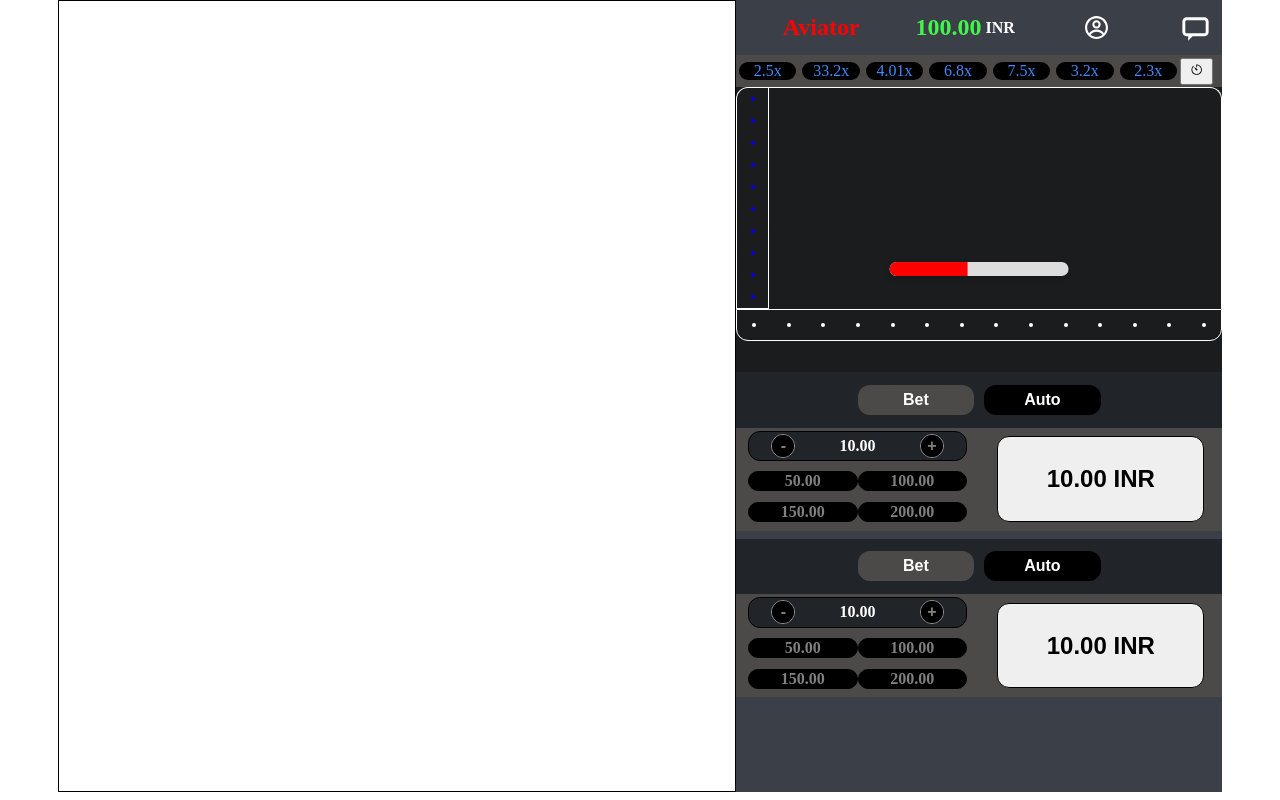
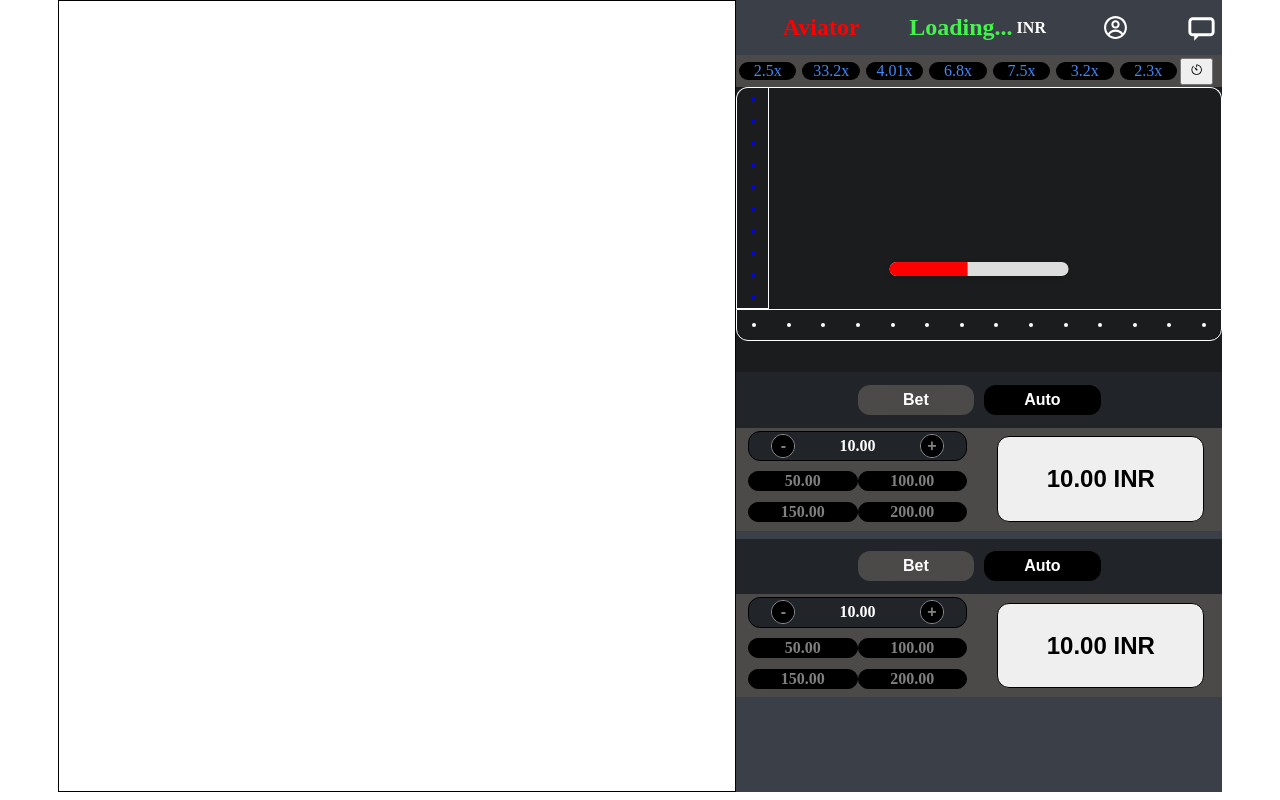
Before and after one commit to samarOctane/SohiBetFrontend, a React (Create React App) app: page /Bet in a window 1280 px wide. Built offline with nearby package versions, Linux system fonts and the light colour scheme; no server answers.

Commit message:
check money from backend

```diff
--- a/src/App.jsx
+++ b/src/App.jsx
@@ -9,11 +9,17 @@
 import Check from './Games/Aviator/Check';
 import Login from './LoginSignup/Login/Login';
 import Signup from './LoginSignup/SignUp/Signup';
+import MoneyInput from './UserMoney/MoneyInput';
 
 const App = createBrowserRouter([
   {
     path: "/",
     element: <Home />,
+
+  },
+  {
+    path: "/MoneyInput",
+    element: <MoneyInput/>,
 
   },
   {
--- a/src/Games/Aviator/Aviator.css
+++ b/src/Games/Aviator/Aviator.css
@@ -267,9 +267,6 @@
     display: flex;
     align-items: center;
     justify-content: center;
-    /* background-image: url('../../../public/flying aviator.gif');
-    background-size: contain;
-    background-repeat: no-repeat; */
 
     position: absolute;
     top: 50%;
--- a/src/Games/Aviator/Aviator.jsx
+++ b/src/Games/Aviator/Aviator.jsx
@@ -1,4 +1,4 @@
-import { React, useState, useEffect } from 'react'
+import { React, useState, useEffect, useCallback } from 'react'
 import { Link } from 'react-router-dom';
 import './Aviator.css'
 import { FaRupeeSign } from "react-icons/fa";
@@ -9,6 +9,7 @@
 import PredictionHistory from './PredictionHistory';
 import WaitProgress from './WaitProgress';
 import { CgProfile } from "react-icons/cg";
+import MoneyInput from '../../UserMoney/MoneyInput';
 
 const Aviator = ({ increaserFirstEarned, earnedFirst, handleBlur2, betAmount2, isEditing2, handleClick2, handleChange2, betAmount1, isEditing, handleBlur1, handleChange1, handleClick1, addMoney2, money2, addedMoney2, canCollect2, collectMoney2, moneyDeducted2, addMoneyClicked2, firstBetValue, secondBetValue, increaseBet1, increaseBet2, decreaseBet1, decreaseBet2, money, addedMoney, balance, addMoney, collectMoney, multiplier, waiting, addMoneyClicked, moneyDeducted, canCollect }) => {
 
@@ -44,8 +45,31 @@
         transition: "opacity 3s linear, top 1s linear",
     };
 
+    ////////////////////////////////////////////////////////////////////////////////////////////
+    const [savedMoney, setSavedMoney] = useState(null);
+
+    const fetchMoney = useCallback(async () => {
+        try {
+            const response = await fetch("http://localhost:5200/money");
+            const data = await response.json();
+            if (data.latestMoney) {
+                setSavedMoney(data.latestMoney.amount);
+            }
+        } catch (error) {
+            console.error("Error fetching money:", error);
+        }
+    }, []);
+
+    useEffect(() => {
+        fetchMoney();
+    }, [fetchMoney]);
+
+    //////////////////////////////////////////////////////////////////////////////////////////////
     return (
         <div className="MainBox">
+            <div>
+                <MoneyInput balance={balance} fetchMoney={fetchMoney} />
+            </div>
             <div className="anotheSideBox">
 
             </div>
@@ -63,7 +87,10 @@
                         <div style={{
                             display: "flex", justifyContent: "center",
                             alignItems: "center"
-                        }}><div id="money"><h4 style={{ margin: "0", color: "#42f54b", fontSize: "3vh" }}>{balance.toFixed(2)}</h4><h4 style={{ marginLeft: "4px", color: "white", marginTop: "1px", fontSize: "2vh" }}>INR</h4></div></div>
+                        }}><div id="money">
+                                <h4 style={{ margin: "0", color: "#42f54b", fontSize: "3vh" }}>{savedMoney !== null ? `${savedMoney.toFixed(2)}` : "Loading..."}</h4>
+
+                                <h4 style={{ marginLeft: "4px", color: "white", marginTop: "1px", fontSize: "2vh" }}>INR</h4></div></div>
                         <div className="profile">
                             <Link to="/Signup" style={{ display: "flex", justifyContent: "center", alignItems: "center" }}>
                                 <CgProfile id="profile" />
--- /dev/null
+++ b/src/UserMoney/MoneyInput.jsx
@@ -0,0 +1,56 @@
+import { useState, useEffect, useCallback } from "react";
+
+const MoneyInput = ({ balance,fetchMoney }) => {
+    const [money, setMoney] = useState(balance);
+    // const [savedMoney, setSavedMoney] = useState(null);
+
+    // const fetchMoney = useCallback(async () => {
+    //     try {
+    //         const response = await fetch("http://localhost:5200/money");
+    //         const data = await response.json();
+    //         if (data.latestMoney) {
+    //             setSavedMoney(data.latestMoney.amount);
+    //         }
+    //     } catch (error) {
+    //         console.error("Error fetching money:", error);
+    //     }
+    // }, []);
+
+    // useEffect(() => {
+    //     fetchMoney();
+    // }, [fetchMoney]);
+
+    const saveMoney = async (amount) => {
+        try {
+            const response = await fetch("http://localhost:5200/money", {
+                method: "POST",
+                headers: {
+                    "Content-Type": "application/json",
+                },
+                body: JSON.stringify({ amount }),
+            });
+
+            const data = await response.json();
+            console.log("Saved:", data);
+
+            fetchMoney();
+        } catch (error) {
+            console.error("Error saving money:", error);
+        }
+    };
+
+    useEffect(() => {
+        if (balance !== undefined) {
+            setMoney(balance);
+            saveMoney(balance);
+        }
+    }, [balance]);
+
+    return (
+        <div>
+            {/* <h2>Saved Money: {savedMoney !== null ? `$${savedMoney}` : "Loading..."}</h2> */}
+        </div>
+    );
+};
+
+export default MoneyInput;
```
Also changed, not shown: src/assets/flying aviator.gif (deleted).
